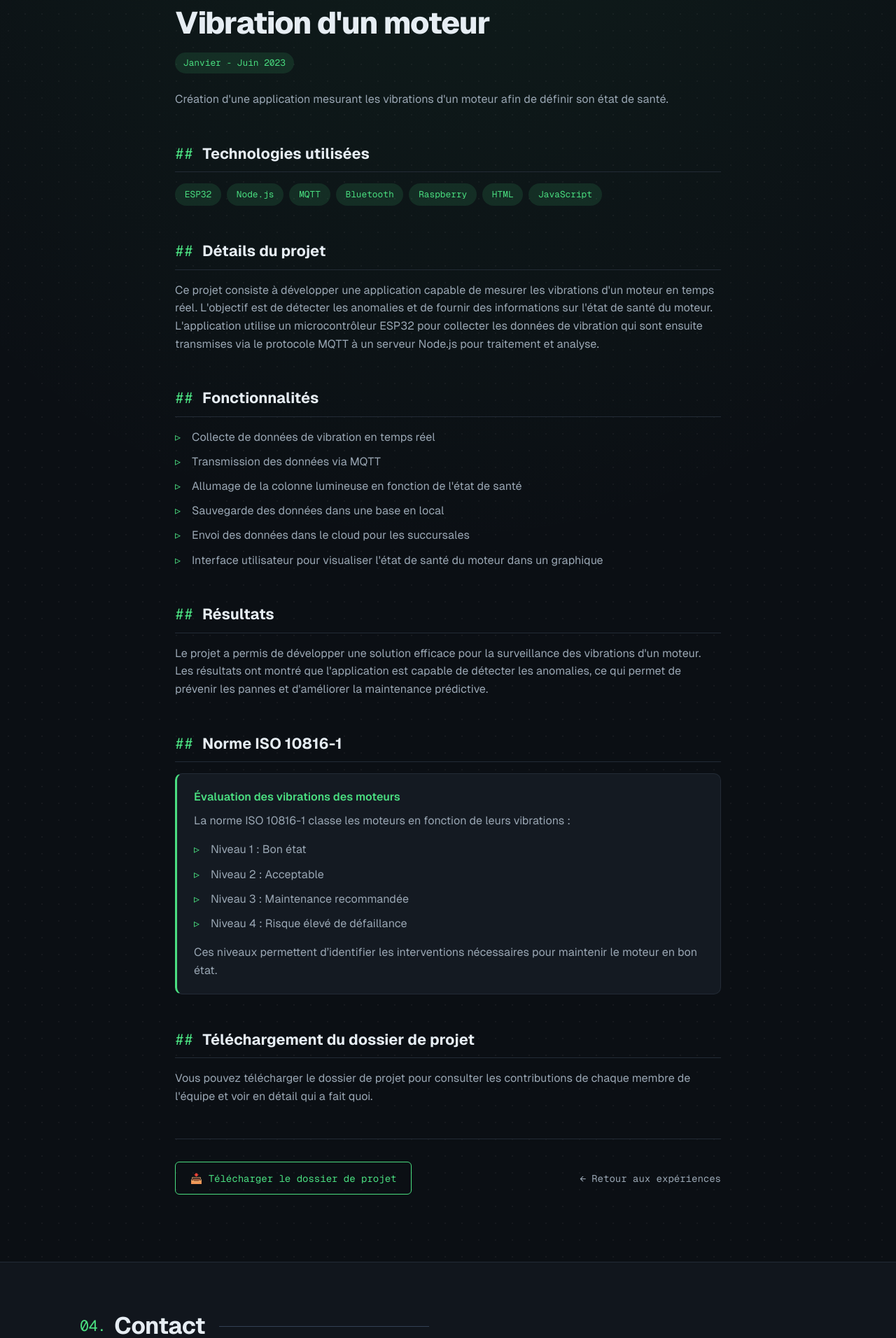
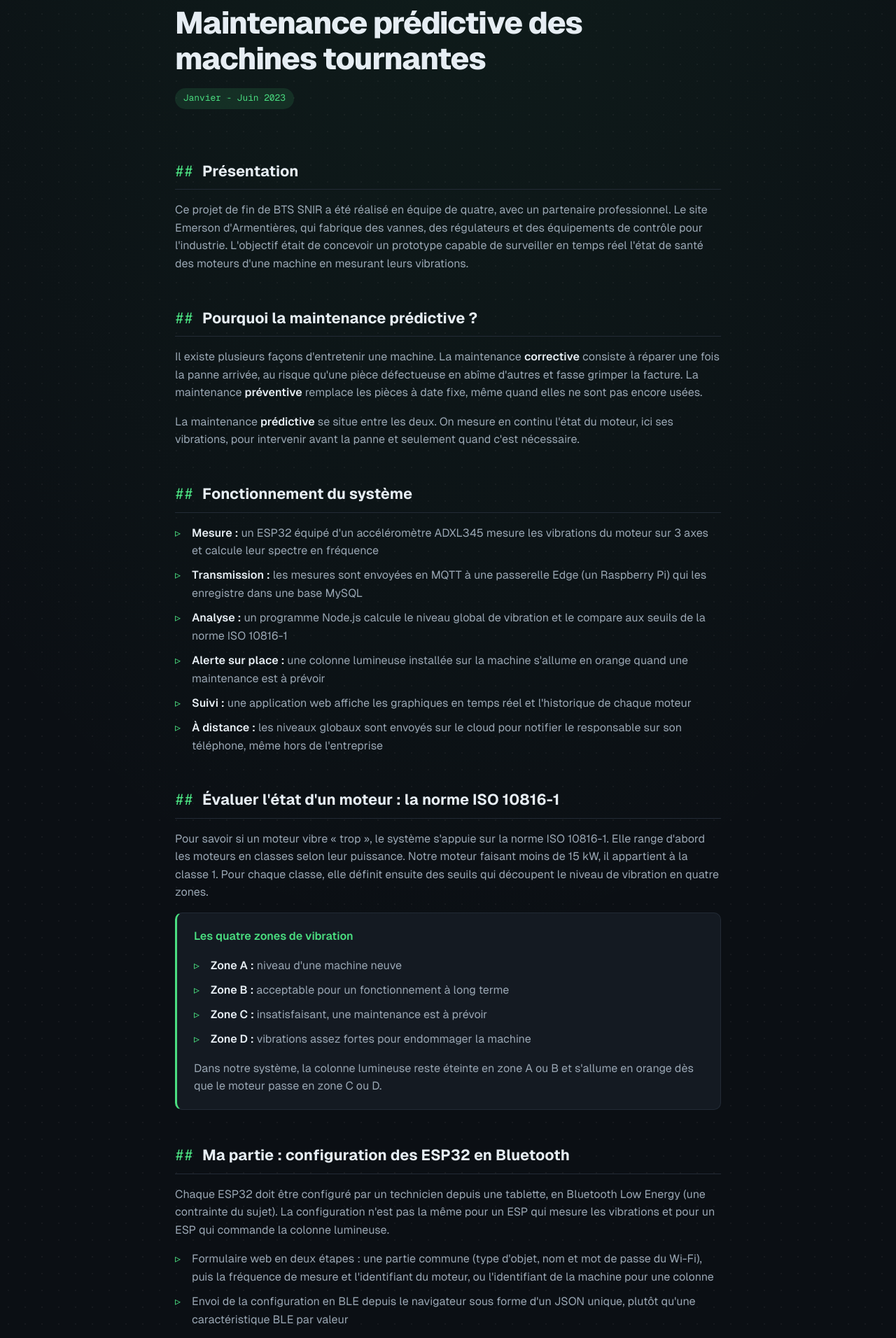
Before and after one commit to theo-vanbandon/portfolio-nextjs, a Next.js app: page /experiences/vibrations in a window 1280 px wide. Shown: the part 160-2072 px from the top of the page at 70% size. Built offline with nearby package versions, Linux system fonts and the light colour scheme.

Commit message:
Amélioration de la page du projet de fin d'année de BTS

```diff
--- a/app/data/projects.ts
+++ b/app/data/projects.ts
@@ -84,11 +84,11 @@ export const projects: Project[] = [
         duree: "5 jours",
     },
     {
-        title: "Vibration d'un moteur",
+        title: "Maintenance prédictive",
         type: "scolaire",
         description: "Création d'une application mesurant les vibrations d'un moteur afin de définir son état de santé.",
         link: "/experiences/vibrations",
-        technologies: ["ESP32", "Node.js", "MQTT"],
+        technologies: ["ESP32", "C++", "BLE", "Node.js", "MQTT", "MySQL"],
         date: "Janvier - Juin 2023",
         duree: "",
     },
--- a/app/experiences/vibrations/page.tsx
+++ b/app/experiences/vibrations/page.tsx
@@ -3,70 +3,117 @@ import Link from "next/link";
 export default function VibrationsProject() {
     return (
         <section id="vibrations-project" className="project-detail-section">
-            <h2>Vibration d&apos;un moteur</h2>
+            <h2>Maintenance prédictive des machines tournantes</h2>
             <p className="project-date">Janvier - Juin 2023</p>
-            <p className="project-description">
-                Création d&apos;une application mesurant les vibrations d&apos;un moteur afin de définir son état de
-                santé.
+
+            <h3>Présentation</h3>
+            <p>
+                Ce projet de fin de BTS SNIR a été réalisé en équipe de quatre, avec un partenaire professionnel.
+                Le site Emerson d&apos;Armentières, qui fabrique des vannes, des régulateurs et des équipements de
+                contrôle pour l&apos;industrie. L&apos;objectif était de concevoir un prototype capable de surveiller
+                en temps réel l&apos;état de santé des moteurs d&apos;une machine en mesurant leurs vibrations.
             </p>
+
+            <h3>Pourquoi la maintenance prédictive ?</h3>
+            <p>
+                Il existe plusieurs façons d&apos;entretenir une machine. La maintenance <strong>corrective</strong>{" "}
+                consiste à réparer une fois la panne arrivée, au risque qu&apos;une pièce défectueuse en abîme
+                d&apos;autres et fasse grimper la facture. La maintenance <strong>préventive</strong> remplace les
+                pièces à date fixe, même quand elles ne sont pas encore usées.
+            </p>
+            <p>
+                La maintenance <strong>prédictive</strong> se situe entre les deux. On mesure en continu
+                l&apos;état du moteur, ici ses vibrations, pour intervenir avant la panne et seulement quand
+                c&apos;est nécessaire.
+            </p>
+
+            <h3>Fonctionnement du système</h3>
+            <ul className="features-list">
+                <li><strong>Mesure :</strong> un ESP32 équipé d&apos;un accéléromètre ADXL345 mesure les vibrations du moteur sur 3 axes et calcule leur spectre en fréquence</li>
+                <li><strong>Transmission :</strong> les mesures sont envoyées en MQTT à une passerelle Edge (un Raspberry Pi) qui les enregistre dans une base MySQL</li>
+                <li><strong>Analyse :</strong> un programme Node.js calcule le niveau global de vibration et le compare aux seuils de la norme ISO 10816-1</li>
+                <li><strong>Alerte sur place :</strong> une colonne lumineuse installée sur la machine s&apos;allume en orange quand une maintenance est à prévoir</li>
+                <li><strong>Suivi :</strong> une application web affiche les graphiques en temps réel et l&apos;historique de chaque moteur</li>
+                <li><strong>À distance :</strong> les niveaux globaux sont envoyés sur le cloud pour notifier le responsable sur son téléphone, même hors de l&apos;entreprise</li>
+            </ul>
+
+            <h3>Évaluer l&apos;état d&apos;un moteur : la norme ISO 10816-1</h3>
+            <p>
+                Pour savoir si un moteur vibre « trop », le système s&apos;appuie sur la norme ISO 10816-1. Elle range
+                d&apos;abord les moteurs en classes selon leur puissance. Notre moteur faisant moins de 15 kW, il
+                appartient à la classe 1. Pour chaque classe, elle définit ensuite des seuils qui découpent le
+                niveau de vibration en quatre zones.
+            </p>
+            <div className="iso-section">
+                <h4>Les quatre zones de vibration</h4>
+                <ul>
+                    <li><strong>Zone A :</strong> niveau d&apos;une machine neuve</li>
+                    <li><strong>Zone B :</strong> acceptable pour un fonctionnement à long terme</li>
+                    <li><strong>Zone C :</strong> insatisfaisant, une maintenance est à prévoir</li>
+                    <li><strong>Zone D :</strong> vibrations assez fortes pour endommager la machine</li>
+                </ul>
+                <p>
+                    Dans notre système, la colonne lumineuse reste éteinte en zone A ou B et s&apos;allume en orange
+                    dès que le moteur passe en zone C ou D.
+                </p>
+            </div>
+
+            <h3>Ma partie : configuration des ESP32 en Bluetooth</h3>
+            <p>
+                Chaque ESP32 doit être configuré par un technicien depuis une tablette, en Bluetooth Low Energy
+                (une contrainte du sujet). La configuration n&apos;est pas la même pour un ESP qui mesure les
+                vibrations et pour un ESP qui commande la colonne lumineuse.
+            </p>
+            <ul className="features-list">
+                <li>Formulaire web en deux étapes : une partie commune (type d&apos;objet, nom et mot de passe du Wi-Fi), puis la fréquence de mesure et l&apos;identifiant du moteur, ou l&apos;identifiant de la machine pour une colonne</li>
+                <li>Envoi de la configuration en BLE depuis le navigateur sous forme d&apos;un JSON unique, plutôt qu&apos;une caractéristique BLE par valeur</li>
+                <li>Stockage de la configuration dans la mémoire non volatile (NVS) de l&apos;ESP32 pour qu&apos;elle soit conservée même s&apos;il est débranché</li>
+                <li>Vérification du contenu de la NVS avec un petit script Python</li>
+            </ul>
+
+            <h3>Ma partie : commande de la colonne lumineuse</h3>
+            <ul className="features-list">
+                <li>Programme Node.js sur la passerelle Edge : réception des mesures en MQTT, calcul du niveau global, puis comparaison avec les seuils des zones stockés en base</li>
+                <li>Recherche de la machine à laquelle appartient le moteur mesuré, puis envoi de la zone et de l&apos;identifiant de la machine sur le topic MQTT « Alerte »</li>
+                <li>Côté ESP32 : chaque colonne lit le message, vérifie qu&apos;il concerne bien sa machine en comparant l&apos;identifiant à celui de sa NVS, puis s&apos;allume si besoin</li>
+                <li>Pilotage de la colonne, alimentée en 24 V, par l&apos;ESP32 via un transistor MOSFET</li>
+            </ul>
+
             <h3>Technologies utilisées</h3>
             <ul className="technologies-list">
                 <li className="technology">ESP32</li>
+                <li className="technology">C++ (Arduino)</li>
+                <li className="technology">Bluetooth Low Energy</li>
                 <li className="technology">Node.js</li>
                 <li className="technology">MQTT</li>
-                <li className="technology">Bluetooth</li>
-                <li className="technology">Raspberry</li>
+                <li className="technology">MySQL</li>
+                <li className="technology">Raspberry Pi</li>
                 <li className="technology">HTML</li>
                 <li className="technology">JavaScript</li>
             </ul>
-            <h3>Détails du projet</h3>
-            <p>
-                Ce projet consiste à développer une application capable de mesurer les vibrations d&apos;un moteur en
-                temps
-                réel.
-                L&apos;objectif est de détecter les anomalies et de fournir des informations sur l&apos;état de santé du
-                moteur.
-                L&apos;application utilise un microcontrôleur ESP32 pour collecter les données de vibration qui sont
-                ensuite
-                transmises via le protocole MQTT à un serveur Node.js pour traitement et analyse.
-            </p>
-            <h3>Fonctionnalités</h3>
-            <ul className="features-list">
-                <li>Collecte de données de vibration en temps réel</li>
-                <li>Transmission des données via MQTT</li>
-                <li>Allumage de la colonne lumineuse en fonction de l&apos;état de santé</li>
-                <li>Sauvegarde des données dans une base en local</li>
-                <li>Envoi des données dans le cloud pour les succursales</li>
-                <li>Interface utilisateur pour visualiser l&apos;état de santé du moteur dans un graphique</li>
-            </ul>
+
             <h3>Résultats</h3>
             <p>
-                Le projet a permis de développer une solution efficace pour la surveillance des vibrations d&apos;un
-                moteur.
-                Les résultats ont montré que l&apos;application est capable de détecter les anomalies,
-                ce qui permet de prévenir les pannes et d&apos;améliorer la maintenance prédictive.
+                Une fois les parties des quatre membres de l&apos;équipe assemblées, le système fonctionnait de A à
+                Z. Les vibrations mesurées sur le moteur remontaient jusqu&apos;à la passerelle Edge, étaient
+                analysées, s&apos;affichaient dans l&apos;application web et sur le cloud, et la colonne lumineuse
+                de la machine s&apos;allumait en orange dès que le moteur passait en zone C ou D.
             </p>
-            <h3>Norme ISO 10816-1</h3>
-            <div className="iso-section">
-                <h4>Évaluation des vibrations des moteurs</h4>
-                <p>
-                    La norme ISO 10816-1 classe les moteurs en fonction de leurs vibrations :
-                </p>
-                <ul>
-                    <li>Niveau 1 : Bon état</li>
-                    <li>Niveau 2 : Acceptable</li>
-                    <li>Niveau 3 : Maintenance recommandée</li>
-                    <li>Niveau 4 : Risque élevé de défaillance</li>
-                </ul>
-                <p>
-                    Ces niveaux permettent d’identifier les interventions nécessaires pour maintenir le moteur en bon
-                    état.
-                </p>
-            </div>
+            <p>
+                Avant cet assemblage, j&apos;avais validé ma partie de mon côté en simulant avec l&apos;outil
+                mqtt-spy des mesures correspondant à un moteur en zone D. Le programme Node.js identifiait bien la
+                zone et la machine concernée, et la bonne colonne s&apos;allumait.
+            </p>
+            <p>
+                Ce projet m&apos;a fait travailler sur l&apos;ensemble d&apos;un système connecté, de
+                l&apos;électronique (ESP32, transistor, colonne 24 V) jusqu&apos;au serveur et à la base de
+                données, en coordonnant mon travail avec celui des trois autres membres de l&apos;équipe.
+            </p>
+
             <h3>Téléchargement du dossier de projet</h3>
             <p>
-                Vous pouvez télécharger le dossier de projet pour consulter les contributions de chaque membre de
-                l&apos;équipe et voir en détail qui a fait quoi.
+                Le dossier de projet complet détaille la partie de chaque membre de l&apos;équipe : mesure des
+                vibrations, configuration et colonne lumineuse, application d&apos;analyse et cloud.
             </p>
             <div className="link-container">
                 <Link href="/files/Dossier%20de%20projet%20maintenance%20prédictive%20des%20machines%20tournantes.pdf"
@@ -79,4 +126,4 @@ export default function VibrationsProject() {
             </div>
         </section>
     );
-};
+}
```
